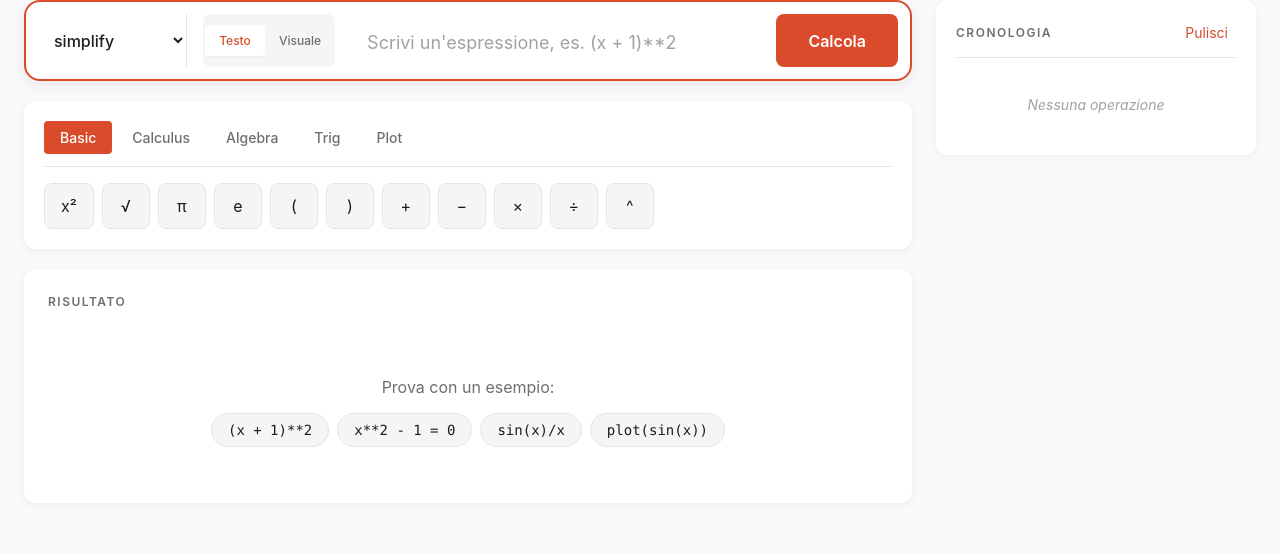
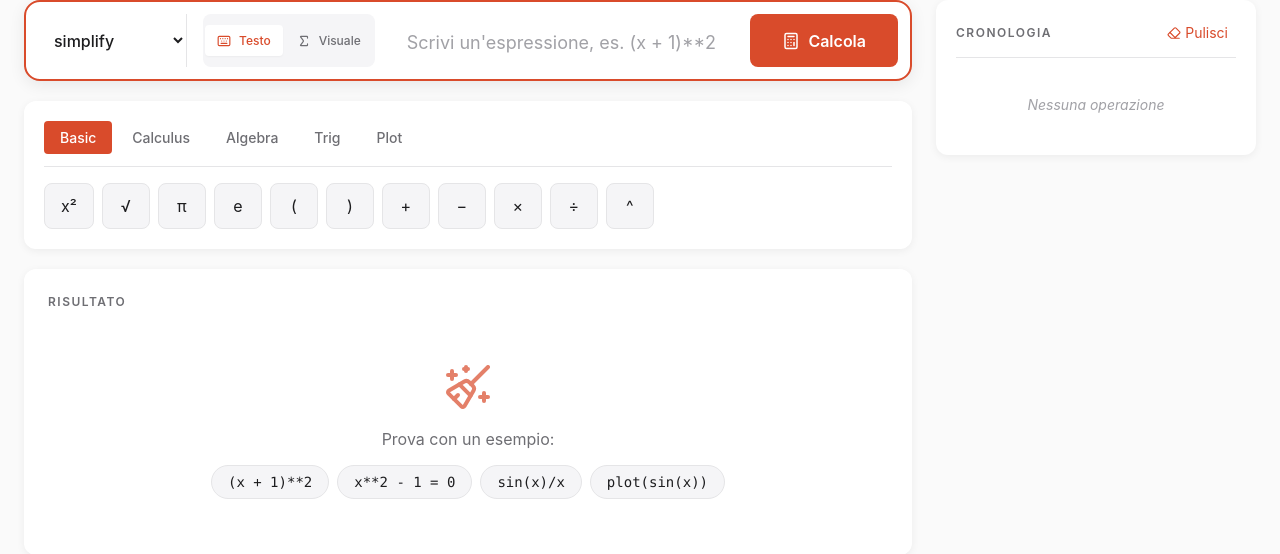
Before and after one commit to aiprogramsbeenmade/OpenAlpha, a Flask app: page / in a window 1280 px wide. Shown: the part 188-742 px from the top of the page. Run offline with Flask 3, Linux system fonts and the light colour scheme; parts of the project's set-up code (start-up, migrations or seed data) failed here and were passed over; some libraries are stand-ins or nearby versions.

Commit message:
Versione 1.0

```diff
--- a/openalpha/web/static/script.js
+++ b/openalpha/web/static/script.js
@@ -4,6 +4,20 @@ const HISTORY_KEY = "openalpha_history";
 const HISTORY_MAX = 50;
 
 function initOpenAlpha() {
+
+    // ---------------------------------------------------------------------
+    // Icone (SVG inline, da Lucide — ISC license)
+    // ---------------------------------------------------------------------
+
+    const ICONS = {
+        latex: '<svg xmlns="http://www.w3.org/2000/svg" width="14" height="14" viewBox="0 0 24 24" fill="none" stroke="currentColor" stroke-width="2" stroke-linecap="round" stroke-linejoin="round" class="icon" aria-hidden="true"><path d="M6 22a2 2 0 0 1-2-2V4a2 2 0 0 1 2-2h8a2.4 2.4 0 0 1 1.704.706l3.588 3.588A2.4 2.4 0 0 1 20 8v12a2 2 0 0 1-2 2z"/><path d="M14 2v5a1 1 0 0 0 1 1h5"/><path d="M10 12a1 1 0 0 0-1 1v1a1 1 0 0 1-1 1 1 1 0 0 1 1 1v1a1 1 0 0 0 1 1"/><path d="M14 18a1 1 0 0 0 1-1v-1a1 1 0 0 1 1-1 1 1 0 0 1-1-1v-1a1 1 0 0 0-1-1"/></svg>',
+        text: '<svg xmlns="http://www.w3.org/2000/svg" width="14" height="14" viewBox="0 0 24 24" fill="none" stroke="currentColor" stroke-width="2" stroke-linecap="round" stroke-linejoin="round" class="icon" aria-hidden="true"><rect width="8" height="4" x="8" y="2" rx="1" ry="1"/><path d="M8 4H6a2 2 0 0 0-2 2v14a2 2 0 0 0 2 2h12a2 2 0 0 0 2-2v-2"/><path d="M16 4h2a2 2 0 0 1 2 2v4"/><path d="M21 14H11"/><path d="m15 10-4 4 4 4"/></svg>',
+        png: '<svg xmlns="http://www.w3.org/2000/svg" width="14" height="14" viewBox="0 0 24 24" fill="none" stroke="currentColor" stroke-width="2" stroke-linecap="round" stroke-linejoin="round" class="icon" aria-hidden="true"><rect width="18" height="18" x="3" y="3" rx="2" ry="2"/><circle cx="9" cy="9" r="2"/><path d="m21 15-3.086-3.086a2 2 0 0 0-2.828 0L6 21"/></svg>',
+        json: '<svg xmlns="http://www.w3.org/2000/svg" width="14" height="14" viewBox="0 0 24 24" fill="none" stroke="currentColor" stroke-width="2" stroke-linecap="round" stroke-linejoin="round" class="icon" aria-hidden="true"><path d="M14 22h4a2 2 0 0 0 2-2V8a2.4 2.4 0 0 0-.706-1.706l-3.588-3.588A2.4 2.4 0 0 0 14 2H6a2 2 0 0 0-2 2v6"/><path d="M14 2v5a1 1 0 0 0 1 1h5"/><path d="M5 14a1 1 0 0 0-1 1v2a1 1 0 0 1-1 1 1 1 0 0 1 1 1v2a1 1 0 0 0 1 1"/><path d="M9 22a1 1 0 0 0 1-1v-2a1 1 0 0 1 1-1 1 1 0 0 1-1-1v-2a1 1 0 0 0-1-1"/></svg>',
+        check: '<svg xmlns="http://www.w3.org/2000/svg" width="14" height="14" viewBox="0 0 24 24" fill="none" stroke="currentColor" stroke-width="2" stroke-linecap="round" stroke-linejoin="round" class="icon" aria-hidden="true"><path d="M20 6 9 17l-5-5"/></svg>',
+        x: '<svg xmlns="http://www.w3.org/2000/svg" width="14" height="14" viewBox="0 0 24 24" fill="none" stroke="currentColor" stroke-width="2" stroke-linecap="round" stroke-linejoin="round" class="icon" aria-hidden="true"><path d="M18 6 6 18"/><path d="m6 6 12 12"/></svg>',
+        broom: '<svg xmlns="http://www.w3.org/2000/svg" width="24" height="24" viewBox="0 0 24 24" fill="none" stroke="currentColor" stroke-width="2" stroke-linecap="round" stroke-linejoin="round" class="icon icon-lg" aria-hidden="true"><path d="M11 2v2"/><path d="M12 3h-2"/><path d="M13.5 10.5 22 2"/><path d="M14.734 13.841a2 2 0 00-.314-2.42L12.58 9.58a2 2 0 00-2.421-.314l-7.657 4.461A1 1 0 002.3 15.3l6.403 6.403a1 1 0 001.571-.204z"/><path d="M20 15v4"/><path d="M22 17h-4"/><path d="M4 4v4"/><path d="m5 18 2-2"/><path d="M6 6H2"/><path d="m7.699 10.7 5.602 5.601"/></svg>',
+    };
 
 
     const inputField = document.getElementById("input-expression");
@@ -752,15 +766,15 @@ function initOpenAlpha() {
         if (data.status !== "error") {
             html += `<div class="action-bar">`;
             if (data.latex && data.latex.exact) {
-                html += `<button class="action-btn" data-action="copy-latex" title="Copia LaTeX">LaTeX</button>`;
+                html += `<button class="action-btn" data-action="copy-latex" title="Copia LaTeX">${ICONS.latex}<span>LaTeX</span></button>`;
             }
             if (data.exact) {
-                html += `<button class="action-btn" data-action="copy-text" title="Copia come testo">Testo</button>`;
+                html += `<button class="action-btn" data-action="copy-text" title="Copia come testo">${ICONS.text}<span>Testo</span></button>`;
             }
             if (data.plot_data) {
-                html += `<button class="action-btn" data-action="export-png" title="Esporta come PNG">PNG</button>`;
+                html += `<button class="action-btn" data-action="export-png" title="Esporta come PNG">${ICONS.png}<span>PNG</span></button>`;
             }
-            html += `<button class="action-btn" data-action="export-json" title="Esporta come JSON">JSON</button>`;
+            html += `<button class="action-btn" data-action="export-json" title="Esporta come JSON">${ICONS.json}<span>JSON</span></button>`;
             html += `</div>`;
         }
 
@@ -973,7 +987,8 @@ function initOpenAlpha() {
 
         const toast = document.createElement("div");
         toast.className = `toast ${type}`;
-        toast.textContent = message;
+        const icon = type === "error" ? ICONS.x : ICONS.check;
+        toast.innerHTML = `${icon}<span>${escapeHtml(message)}</span>`;
         document.body.appendChild(toast);
 
         requestAnimationFrame(() => {
@@ -1000,6 +1015,7 @@ function initOpenAlpha() {
 
         let html = `
             <div class="empty-state">
+                <div class="empty-state-icon">${ICONS.broom}</div>
                 <p>Prova con un esempio:</p>
                 <div class="example-chips">
         `;
--- a/openalpha/web/static/style.css
+++ b/openalpha/web/static/style.css
@@ -884,3 +884,69 @@ header .subtitle {
     outline: none;
     box-shadow: none;
 }
+/* =======================================================================
+ * 14. Icone (Lucide, SVG inline)
+ * ======================================================================= */
+
+.icon {
+    display: inline-block;
+    vertical-align: middle;
+    flex-shrink: 0;
+}
+
+.icon-lg {
+    width: 18px;
+    height: 18px;
+}
+
+/* Bottoni con icona + testo: layout orizzontale */
+.input-bar button,
+.input-mode-toggle .mode-btn,
+.sidebar-header button,
+.action-btn {
+    display: inline-flex;
+    align-items: center;
+    gap: var(--space-2);
+}
+
+/* Il pulsante "Calcola" ha un gap più ampio */
+#calculate-button {
+    gap: var(--space-2);
+}
+
+/* Il pulsante "Pulisci" è più piccolo: meno gap */
+.sidebar-header button {
+    gap: var(--space-1);
+}
+
+/* I bottoni azione hanno gap piccolo */
+.action-btn {
+    gap: var(--space-1);
+}
+
+/* Toast con icona + testo */
+.toast {
+    display: inline-flex;
+    align-items: center;
+    gap: var(--space-2);
+}
+
+/* Empty state: icona grande sopra al testo */
+.empty-state-icon {
+    color: var(--color-primary);
+    margin-bottom: var(--space-4);
+    display: flex;
+    justify-content: center;
+    opacity: 0.7;
+}
+
+.empty-state-icon .icon {
+    width: 48px;
+    height: 48px;
+}
+
+/* Toggle: le icone sono più piccole, allineate al testo */
+.input-mode-toggle .mode-btn .icon {
+    width: 14px;
+    height: 14px;
+}
--- a/openalpha/web/templates/index.html
+++ b/openalpha/web/templates/index.html
@@ -34,8 +34,14 @@
                 </select>
 
                 <div class="input-mode-toggle" role="tablist" aria-label="Modalità di input">
-                    <button type="button" id="mode-text-btn" class="mode-btn active" data-mode="text" role="tab" aria-selected="true">Testo</button>
-                    <button type="button" id="mode-visual-btn" class="mode-btn" data-mode="visual" role="tab" aria-selected="false">Visuale</button>
+                    <button type="button" id="mode-text-btn" class="mode-btn active" data-mode="text" role="tab" aria-selected="true">
+                        <svg xmlns="http://www.w3.org/2000/svg" width="14" height="14" viewBox="0 0 24 24" fill="none" stroke="currentColor" stroke-width="2" stroke-linecap="round" stroke-linejoin="round" class="icon" aria-hidden="true"><path d="M10 8h.01"/><path d="M12 12h.01"/><path d="M14 8h.01"/><path d="M16 12h.01"/><path d="M18 8h.01"/><path d="M6 8h.01"/><path d="M7 16h10"/><path d="M8 12h.01"/><rect width="20" height="16" x="2" y="4" rx="2"/></svg>
+                        <span>Testo</span>
+                    </button>
+                    <button type="button" id="mode-visual-btn" class="mode-btn" data-mode="visual" role="tab" aria-selected="false">
+                        <svg xmlns="http://www.w3.org/2000/svg" width="14" height="14" viewBox="0 0 24 24" fill="none" stroke="currentColor" stroke-width="2" stroke-linecap="round" stroke-linejoin="round" class="icon" aria-hidden="true"><path d="M18 7V5a1 1 0 0 0-1-1H6.5a.5.5 0 0 0-.4.8l4.5 6a2 2 0 0 1 0 2.4l-4.5 6a.5.5 0 0 0 .4.8H17a1 1 0 0 0 1-1v-2"/></svg>
+                        <span>Visuale</span>
+                    </button>
                 </div>
 
                 <div class="input-slot" id="input-slot-text">
@@ -56,7 +62,10 @@
                     ></math-field>
                 </div>
 
-                <button id="calculate-button">Calcola</button>
+                <button id="calculate-button">
+                    <svg xmlns="http://www.w3.org/2000/svg" width="18" height="18" viewBox="0 0 24 24" fill="none" stroke="currentColor" stroke-width="2" stroke-linecap="round" stroke-linejoin="round" class="icon icon-lg" aria-hidden="true"><rect width="16" height="20" x="4" y="2" rx="2"/><line x1="8" x2="16" y1="6" y2="6"/><line x1="16" x2="16" y1="14" y2="18"/><path d="M16 10h.01"/><path d="M12 10h.01"/><path d="M8 10h.01"/><path d="M12 14h.01"/><path d="M8 14h.01"/><path d="M12 18h.01"/><path d="M8 18h.01"/></svg>
+                    <span>Calcola</span>
+                </button>
             </div>
 
             <div class="keyboard">
@@ -125,7 +134,10 @@
         <aside class="sidebar">
             <div class="sidebar-header">
                 <h2>Cronologia</h2>
-                <button id="clear-history" title="Pulisci cronologia">Pulisci</button>
+                <button id="clear-history" title="Pulisci cronologia">
+                    <svg xmlns="http://www.w3.org/2000/svg" width="14" height="14" viewBox="0 0 24 24" fill="none" stroke="currentColor" stroke-width="2" stroke-linecap="round" stroke-linejoin="round" class="icon" aria-hidden="true"><path d="M21 21H8a2 2 0 0 1-1.42-.587l-3.994-3.999a2 2 0 0 1 0-2.828l10-10a2 2 0 0 1 2.829 0l5.999 6a2 2 0 0 1 0 2.828L12.834 21"/><path d="m5.082 11.09 8.828 8.828"/></svg>
+                    <span>Pulisci</span>
+                </button>
             </div>
             <ul id="history-list" class="history-list">
                 <!-- Riempita dinamicamente da script.js -->
```
Also changed, not shown: docs/ROADMAP.md (+24 -9 lines).
